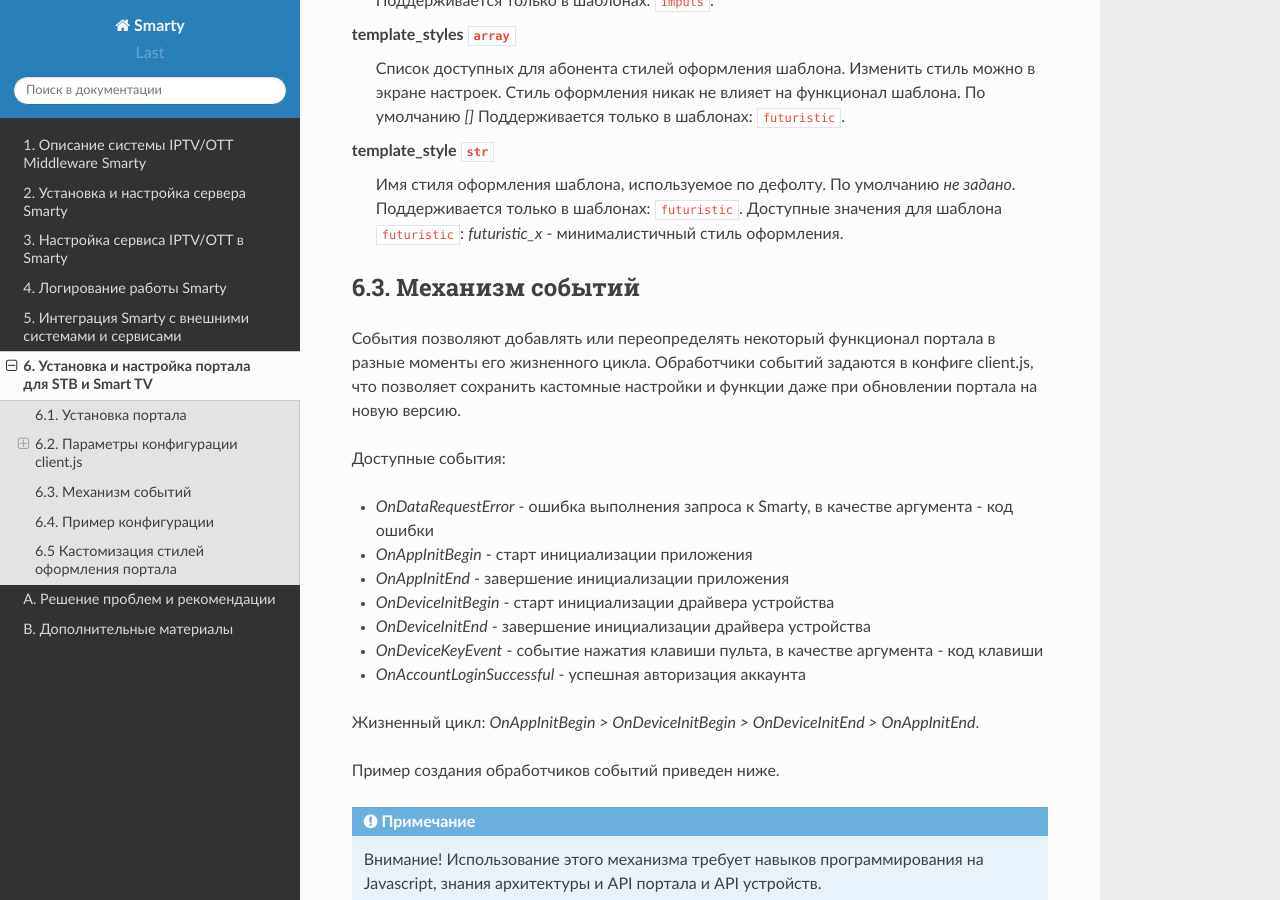
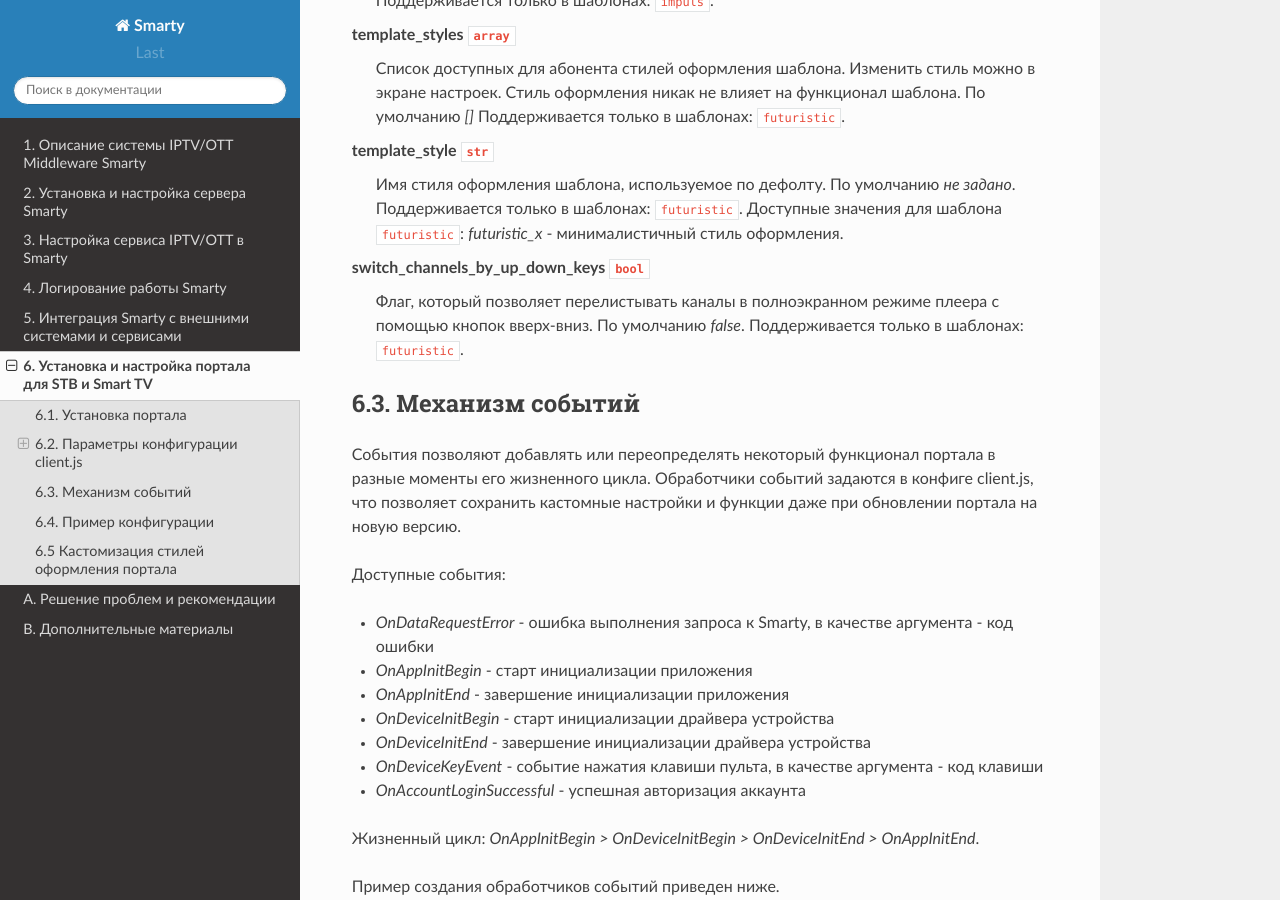
Before and after one commit to sergey-yakovlev/smarty-docs, a Sphinx documentation site: the page built from source/portal_setup.rst, in a window 1280 px wide and 900 px high, scrolled down 13791 px. Built offline with Sphinx 7.4.7 and the Read the Docs theme 2.0.0, drawn with Linux system fonts in a browser that asks for light colours.

Commit message:
Добавлена опция switch_channels_by_up_down_keys

```diff
--- a/source/portal_setup.rst
+++ b/source/portal_setup.rst
@@ -674,6 +674,11 @@ template_style ``str``
     Доступные значения для шаблона ``futuristic``:
     *futuristic_x* - минималистичный стиль оформления.
 
+switch_channels_by_up_down_keys ``bool``
+    Флаг, который позволяет перелистывать каналы в полноэкранном режиме плеера с помощью кнопок вверх-вниз.
+    По умолчанию *false*.
+    Поддерживается только в шаблонах: ``futuristic``.
+
 .. _portal_event_system:
 
 6.3. Механизм событий
```
